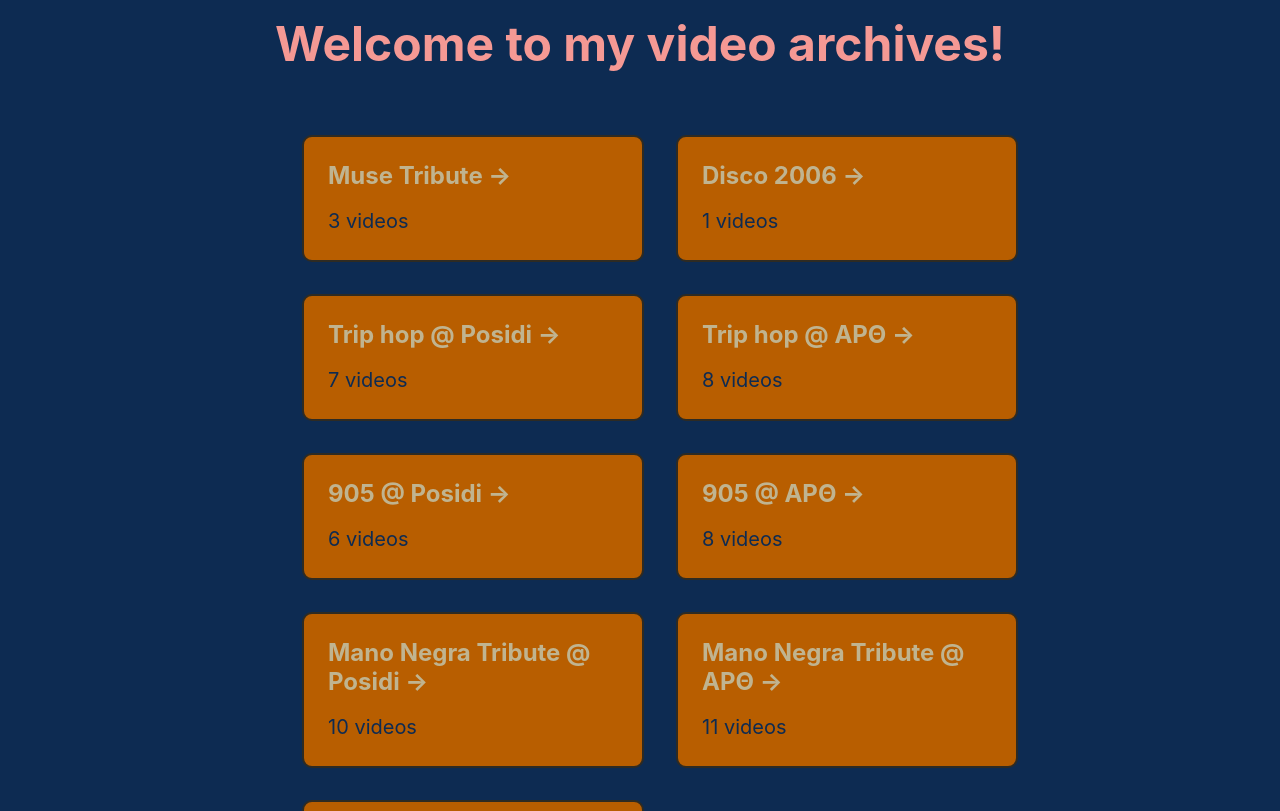
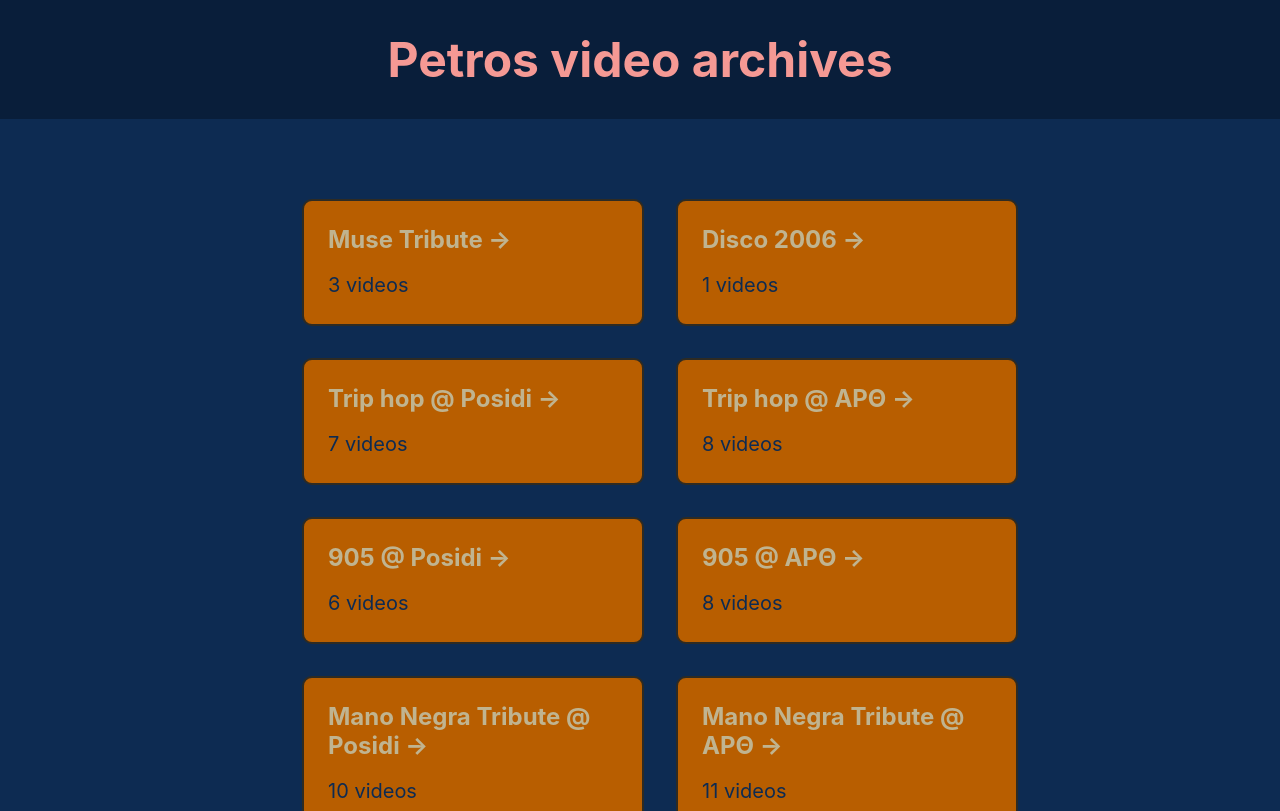
Before and after one commit to Peteropon/video-archive, a Next.js app: page / in a window 1280 px wide. Shown: the top 811 px of the page. Built offline with nearby package versions, Linux system fonts and the light colour scheme.

Commit message:
Moved header to separate component with same animation.

```diff
--- /dev/null
+++ b/components/header.js
@@ -0,0 +1,24 @@
+import styles from "./header.module.css";
+import { motion } from "framer-motion";
+
+const headerVariants = {
+  hidden: { scale: 0.8, opacity: 0 },
+  visible: {
+    scale: 1,
+    opacity: 1,
+    transition: {
+      ease: "easeOut",
+      delay: 0.3,
+      duration: 1,
+    },
+  },
+};
+export default function Header() {
+  return (
+    <header className={styles.titleWrapper}>
+      <motion.div initial="hidden" animate="visible" variants={headerVariants}>
+        <h1 className={styles.title}>Petros video archives</h1>
+      </motion.div>
+    </header>
+  );
+}
--- /dev/null
+++ b/components/header.module.css
@@ -0,0 +1,16 @@
+.titleWrapper {
+  background-color: #091e3a;
+  width: 100%;
+}
+
+.title {
+  margin: 2rem;
+  line-height: 1.15;
+  font-size: 3rem;
+  color: #f59994;
+}
+
+.title,
+.description {
+  text-align: center;
+}
--- a/components/layout.js
+++ b/components/layout.js
@@ -1,6 +1,7 @@
 import Head from "next/head";
 import Link from "next/link";
 import Footer from "./footer";
+import Header from "./header";
 import styles from "./layout.module.css";
 
 export const siteTitle = "Petros Video Archive";
@@ -13,6 +14,7 @@
         <meta name="description" content="Archive of my videos using Next.js" />
         <meta name="og:title" content={siteTitle} />
       </Head>
+      <Header />
       <main>{children}</main>
       {!home && (
         <div className={styles.backToHome}>
--- a/components/layout.module.css
+++ b/components/layout.module.css
@@ -1,6 +1,5 @@
 .container {
   min-height: 100vh;
-  padding: 0 0.5rem;
   display: flex;
   flex-direction: column;
   justify-content: center;
--- a/pages/index.js
+++ b/pages/index.js
@@ -13,18 +13,6 @@
   };
 }
 
-const headerVariants = {
-  hidden: { scale: 0.8, opacity: 0 },
-  visible: {
-    scale: 1,
-    opacity: 1,
-    transition: {
-      ease: "easeOut",
-      delay: 0.3,
-      duration: 1,
-    },
-  },
-};
 export default function Home({ data }) {
   return (
     <Layout home>
@@ -33,14 +21,6 @@
       </Head>
 
       <main className={styles.main}>
-        <motion.div
-          initial="hidden"
-          animate="visible"
-          variants={headerVariants}
-        >
-          <h1 className={styles.title}>Welcome to my video archives!</h1>
-        </motion.div>
-
         <ul className={styles.grid}>
           {data.map(({ path, bandName, videos }, key) => (
             <motion.li
--- a/styles/Home.module.css
+++ b/styles/Home.module.css
@@ -5,34 +5,6 @@
   flex-direction: column;
   justify-content: center;
   align-items: center;
-}
-
-.title a {
-  color: #0070f3;
-  text-decoration: none;
-}
-
-.title a:hover,
-.title a:focus,
-.title a:active {
-  text-decoration: underline;
-}
-
-.title {
-  margin: 0;
-  line-height: 1.15;
-  font-size: 3rem;
-  color: #f59994;
-}
-
-.title,
-.description {
-  text-align: center;
-}
-
-.description {
-  line-height: 1.5;
-  font-size: 1.5rem;
 }
 
 .grid {
```
